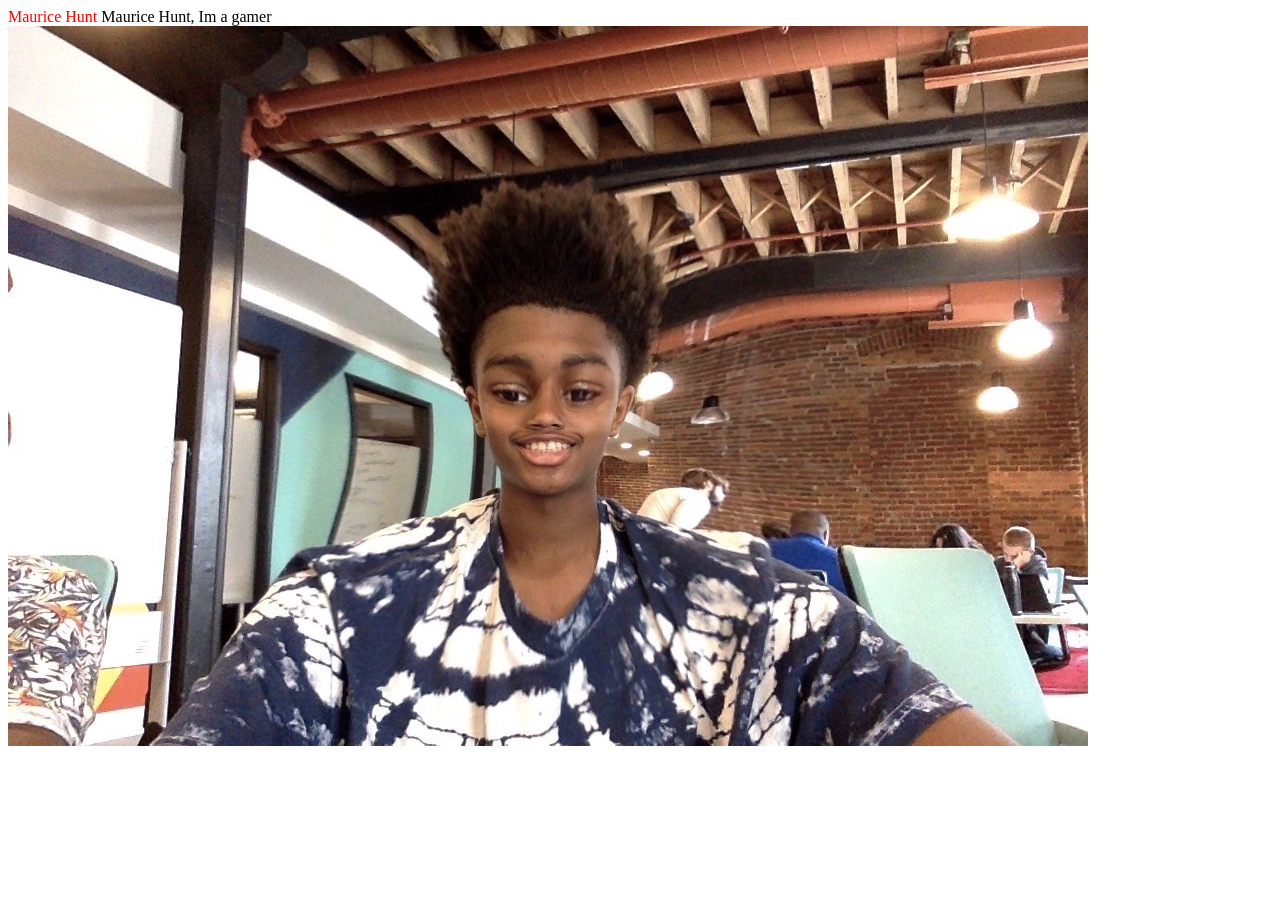
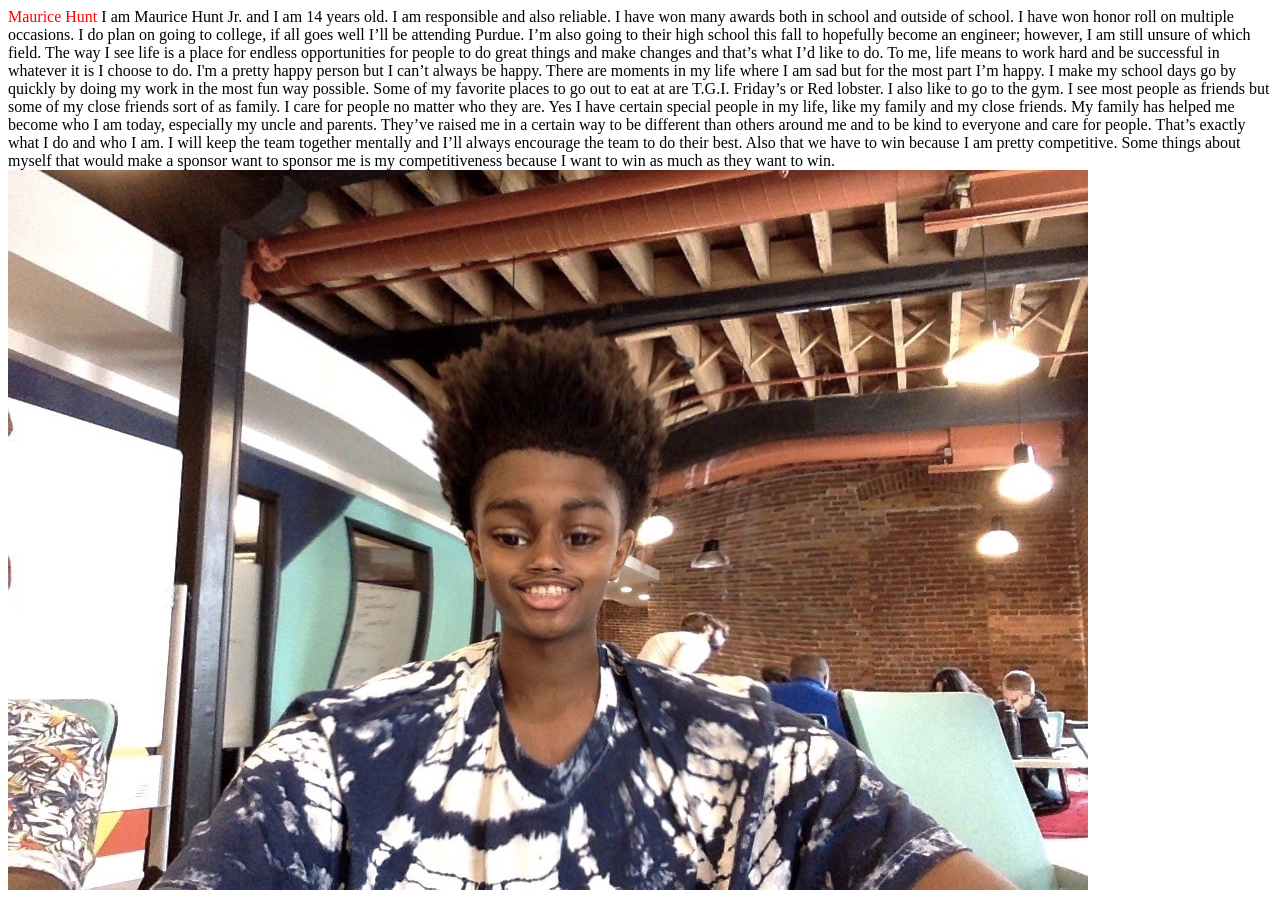
Before and after one commit to Mo22Hunt/Practice, a plain HTML site: page index.html in a window 1280 px wide. Before the commit the page ends 800 px from the top, so only its background shows below. Drawn offline with Linux system fonts and the light colour scheme.

Commit message:
Update index.html

```diff
--- a/index.html
+++ b/index.html
@@ -4,7 +4,15 @@
 
 </head>
 <body>
-    Maurice Hunt, Im a gamer
+
+I am Maurice Hunt Jr. and I am 14 years old. I am responsible and also reliable. I have won many awards both in school and outside of school. I have won honor roll on multiple occasions. I do plan on going to college, if all goes well I’ll be attending Purdue. I’m also going to their high school this fall to hopefully become an engineer; however, I am still unsure of which field.
+
+The way I see life is a place for endless opportunities for people to do great things and make changes and that’s what I’d like to do. To me, life means to work hard and be successful in whatever it is I choose to do. I'm a pretty happy person but I can’t always be happy. There are moments in my life where I am sad but for the most part I’m happy. I make my school days go by quickly by doing my work in the most fun way possible. Some of my favorite places to go out to eat at are T.G.I. Friday’s or Red lobster. I also like to go to the gym.
+
+I see most people as friends but some of my close friends sort of as family. I care for people no matter who they are. Yes I have certain special people in my life, like my family and my close friends. My family has helped me become who I am today, especially my uncle and parents. They’ve raised me in a certain way to be different than others around me and to be kind to everyone and care for people. That’s exactly what I do and who I am.
+
+I will keep the team together mentally and I’ll always encourage the team to do their best. Also that we have to win because I am pretty competitive.  Some things about myself that would make a sponsor want to sponsor me is my competitiveness because I want to win as much as they want to win.
+
         <img src="maurice.jpg"/>
 </body>
 </html>
```
